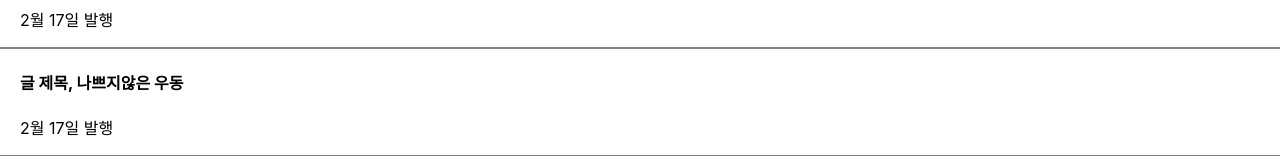
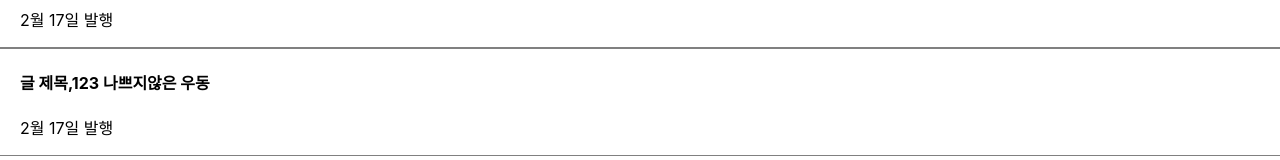
Before and after one commit to Growing-Jiwoo/Learning_React, a React (Create React App) app: page / in a window 1280 px wide. Shown: the part 425-585 px from the top of the page. Built offline with nearby package versions, Linux system fonts and the light colour scheme.

Commit message:
Commit Test

```diff
--- a/src/App.js
+++ b/src/App.js
@@ -27,7 +27,7 @@ function App() {
       </div>
 
       <div className='list'>
-        <h4>글 제목, {제목1[2]} </h4>
+        <h4>글 제목,123 {제목1[2]} </h4>
         <p>2월 17일 발행</p>
       </div>
     </div>
```
